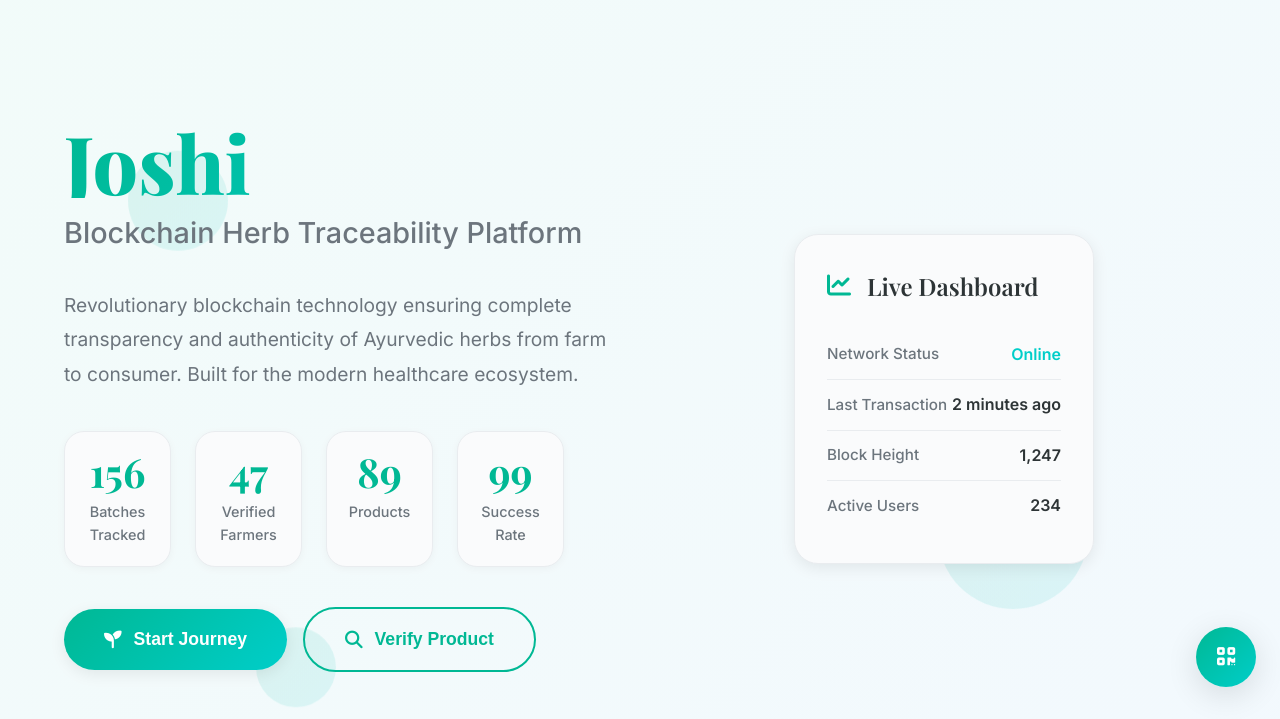
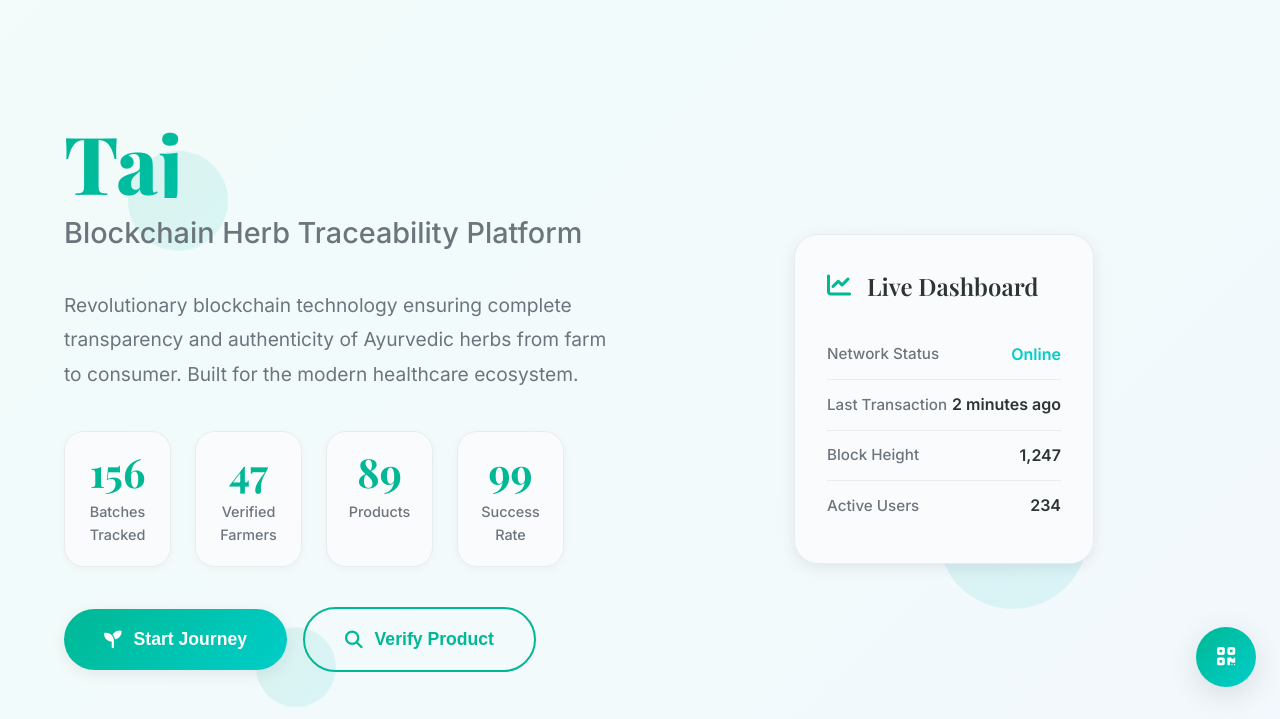
Before and after one commit to Tajfaiza/ayurvedic-herbs1, a plain HTML site: page index.html in a window 1280 px wide. Shown: the part 81-800 px from the top of the page. Drawn offline with nearby package versions, Linux system fonts and the light colour scheme.

Commit message:
Update hero title to include 'Taj'

```diff
--- a/index.html
+++ b/index.html
@@ -92,7 +92,7 @@
                 <div class="hero-content">
                     <div class="hero-text">
                         <h1 class="hero-title">
-                            <span class="gradient-text">Joshi</span>
+                            <span class="gradient-text">Taj</span>
                             <span class="hero-subtitle">Blockchain Herb Traceability Platform</span>
                         </h1>
 
```
